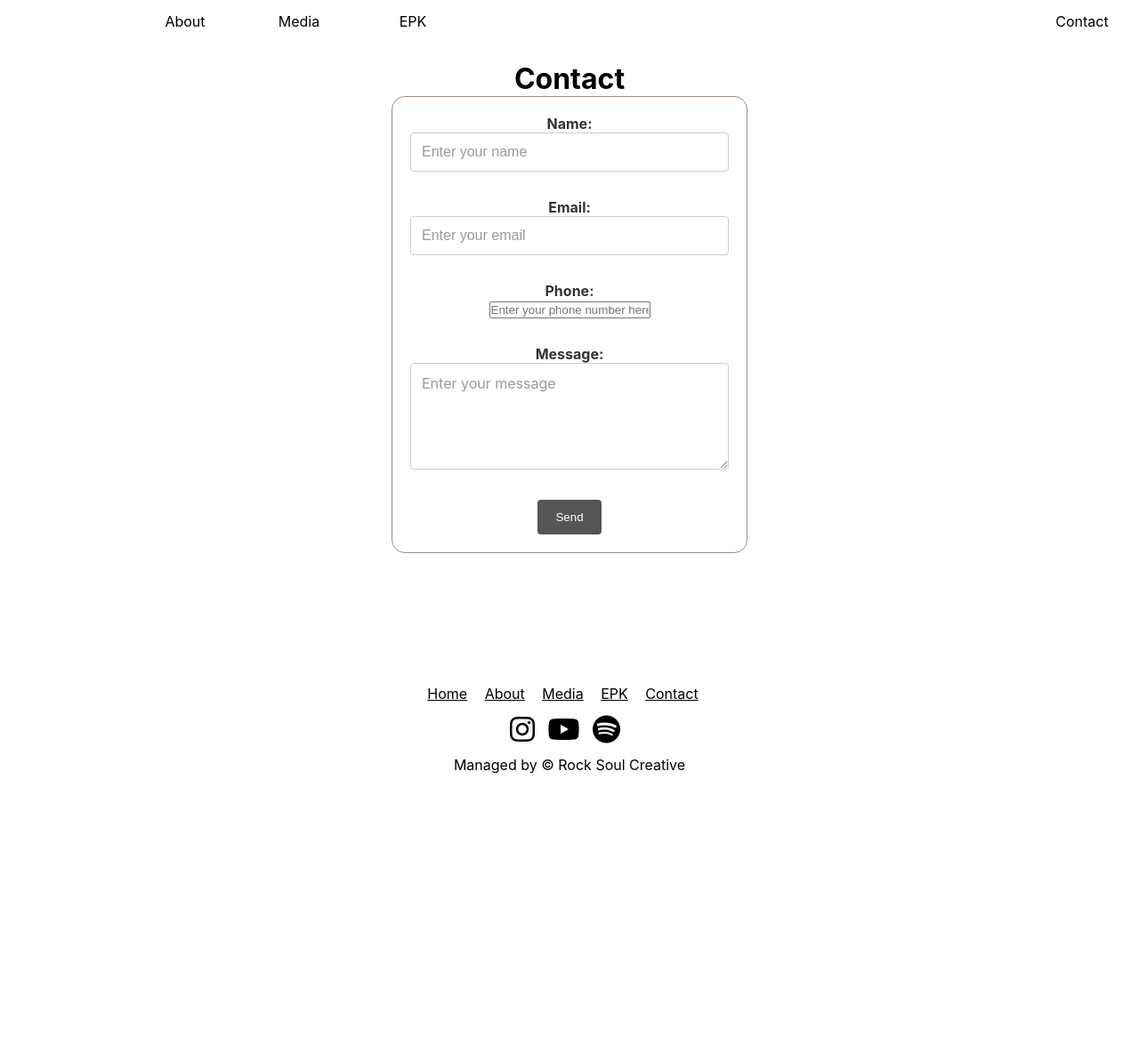
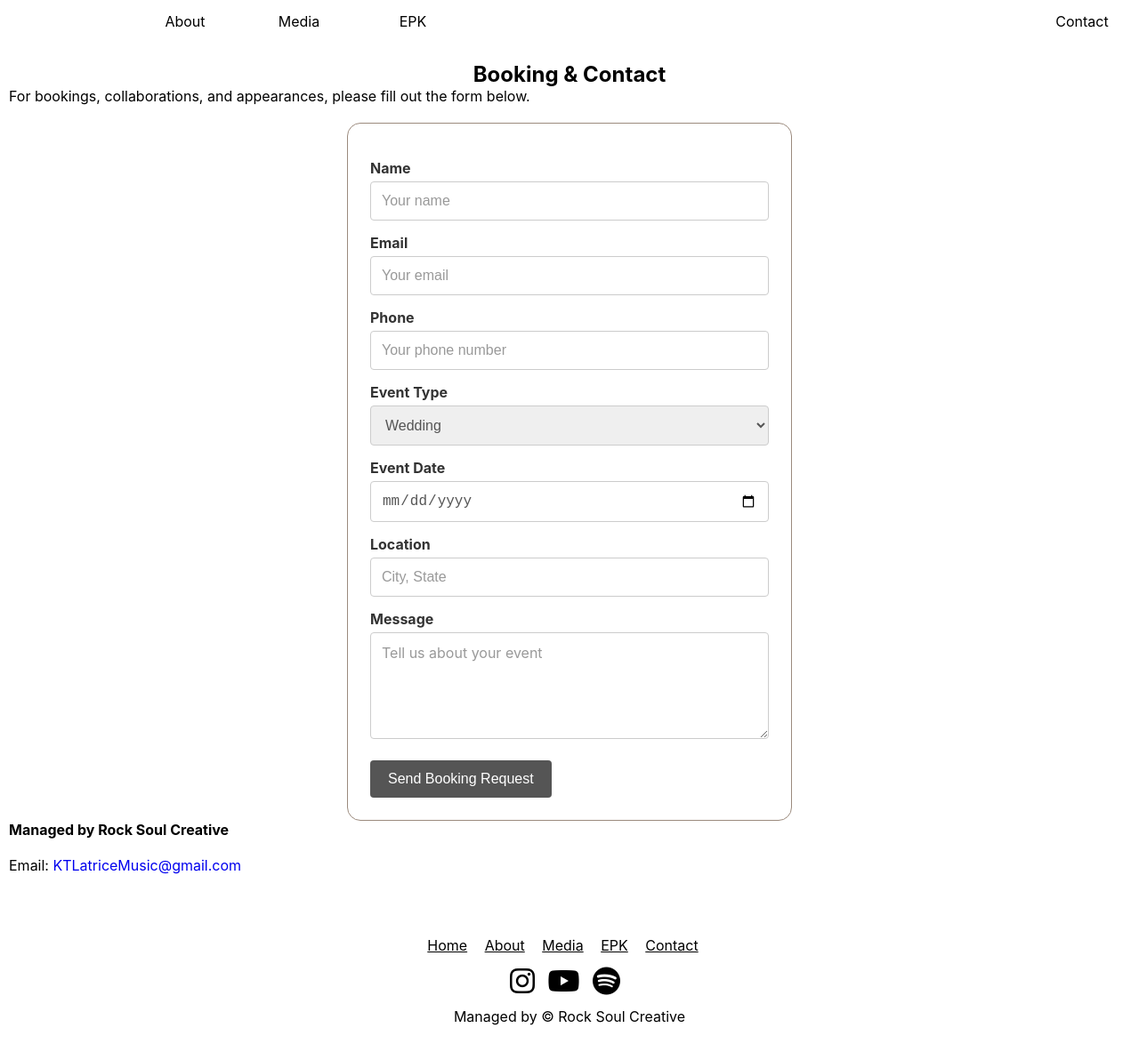
Before and after one commit to Francis-McKee/KT-LATRICE, a Jekyll site: the page built from contact.html, in a window 1280 px wide. Shown: the whole page at 89% size. Built offline with Jekyll 4.4.1, drawn with Linux system fonts in a browser that asks for light colours; nearby versions of some CDN libraries; before the commit the page ends 900 px from its top, so only the background shows below that.

Commit message:
completed html for all pages

```diff
--- a/contact.html
+++ b/contact.html
@@ -3,32 +3,53 @@ title: Contact
 layout: default
 ---
 
-<meta name="keywords" content="Contact, Email, Book, Collaborate, Schedule, Appearance, Appointment">
-<meta name="description" content="This is the Contact page for the artist KT LATRICE. Submit the contact form for bookings, collaborations, and appearances.">
+<link rel="stylesheet" href="./css/contact.css">
 
-<link rel="stylesheet" href="./css/contact.css" type="text/css">
+<section class="contact-hero">
+    <h1>Booking & Contact</h1>
+    <p>For bookings, collaborations, and appearances, please fill out the form below.</p>
+</section>
 
-<h1> Contact </h1>
-<form action="#" method="POST">
-    <label>
-        Name:
-        <p> <input type="text" name="name" placeholder="Enter your name" required> </p>
-    </label>
-    <br>
-    <label>
-        Email:
-        <p> <input type="email" name="email" placeholder="Enter your email" required> </p>
-    </label>
-    <br>
-    <label>
-        Phone:
-        <p> <input type="tel" name="phone" placeholder="Enter your phone number here:" required> </p>
-    </label>
-    <br>
-    <label>
-        Message:
-        <p> <textarea name="message" placeholder="Enter your message" required></textarea> </p>
-    </label>
-    <br>
-    <button type="submit"> Send </button>
-</form>
+<section class="contact-form">
+
+    <form action="https://formspree.io/f/YOUR_ID" method="POST">
+
+        <label> Name </label>
+        <input type="text" name="name" placeholder="Your name" required>
+
+        <label> Email </label>
+        <input type="email" name="email" placeholder="Your email" required>
+
+        <label> Phone </label>
+        <input type="tel" name="phone" placeholder="Your phone number">
+
+        <label> Event Type </label>
+        <select name="event_type">
+            <option> Wedding </option>
+            <option> Private Event </option>
+            <option> Corporate Event </option>
+            <option> Festival </option>
+            <option> Other </option>
+        </select>
+
+        <label> Event Date </label>
+        <input type="date" name="event_date">
+
+        <label> Location </label>
+        <input type="text" name="location" placeholder="City, State">
+
+        <label> Message </label>
+        <textarea name="message" placeholder="Tell us about your event" required></textarea>
+
+        <input type="hidden" name="_subject" value="New Booking Request - KT LATRICE">
+
+        <button type="submit"> Send Booking Request </button>
+
+    </form>
+
+</section>
+
+<section class="contact-info">
+    <p><strong>Managed by Rock Soul Creative</strong></p>
+    <p>Email: <a href="mailto:KTLatriceMusic@gmail.com">KTLatriceMusic@gmail.com</a></p>
+</section>
--- a/css/contact.css
+++ b/css/contact.css
@@ -4,23 +4,24 @@ h1 {
 
 form {
     margin: 0 auto;
-    max-width: 400px;
-    padding: 20px;
+    max-width: 500px;
+    padding: 25px;
     border: 1px solid #9C8B7E;
     border-radius: 15px;
-    text-align: center;
+    text-align: left;
 }
 
 label {
     display: block;
-    margin-bottom: 10px;
+    margin-top: 15px;
+    margin-bottom: 5px;
     font-weight: bold;
     color: #333;
 }
 
-input[type="text"],
-input[type="email"],
-textarea {
+input,
+textarea,
+select {
     width: 100%;
     padding: 12px;
     border: 1px solid #CCC;
@@ -42,23 +43,23 @@ button[type="submit"] {
     padding: 12px 20px;
     border-radius: 4px;
     cursor: pointer;
-    font-size: 16 px;
+    font-size: 16px;
     transition: background-color 0.3s ease;
+    margin-top: 20px;
 }
 
 button[type="submit"]:hover {
     background-color: #9C8B7E;
 }
 
-input[type="text"]:focus,
-input[type="email"]:focus,
-textarea:focus {
+input:focus,
+textarea:focus,
+select:focus {
     border-color: #555;
     outline: none;
 }
 
-input[type="text"]::placeholder,
-input[type="email"]::placeholder,
+input::placeholder,
 textarea::placeholder {
     color: #999;
 }
--- a/css/index.css
+++ b/css/index.css
@@ -21,7 +21,7 @@ section h2 {
 
 a button {
     width: 150px;
-    background-color: #555;
+    background-color: black;
     color: white;
     border: none;
     padding: 12px 20px;
@@ -33,7 +33,7 @@ a button {
 }
 
 a button:hover {
-    background-color: #9C8B7E;
+    background-color: #555;
 }
 
 .music iframe,
--- a/css/style.css
+++ b/css/style.css
@@ -65,6 +65,22 @@ main {
 
 main a {
     text-decoration: none;
+}
+
+section h2 {
+    margin-bottom: 20px;
+}
+
+section p {
+    margin-bottom: 20px;
+}
+
+section iframe {
+    margin-top: 20px;
+}
+
+.btn {
+    margin-top: 15px;
 }
 
 footer {
```
Also changed, not shown: about.html (+42 -0 lines), css/about.css (added, +62 -0 lines), css/epk.css (added, +96 -0 lines), css/media.css (added, +53 -0 lines), epk.html (+68 -0 lines), media.html (+57 -0 lines).
